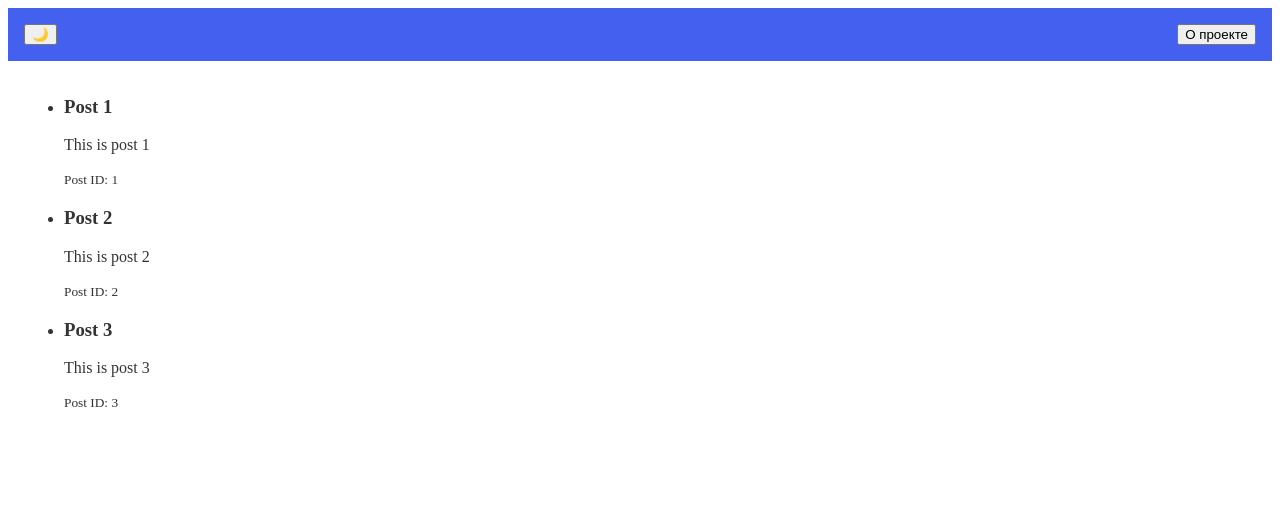
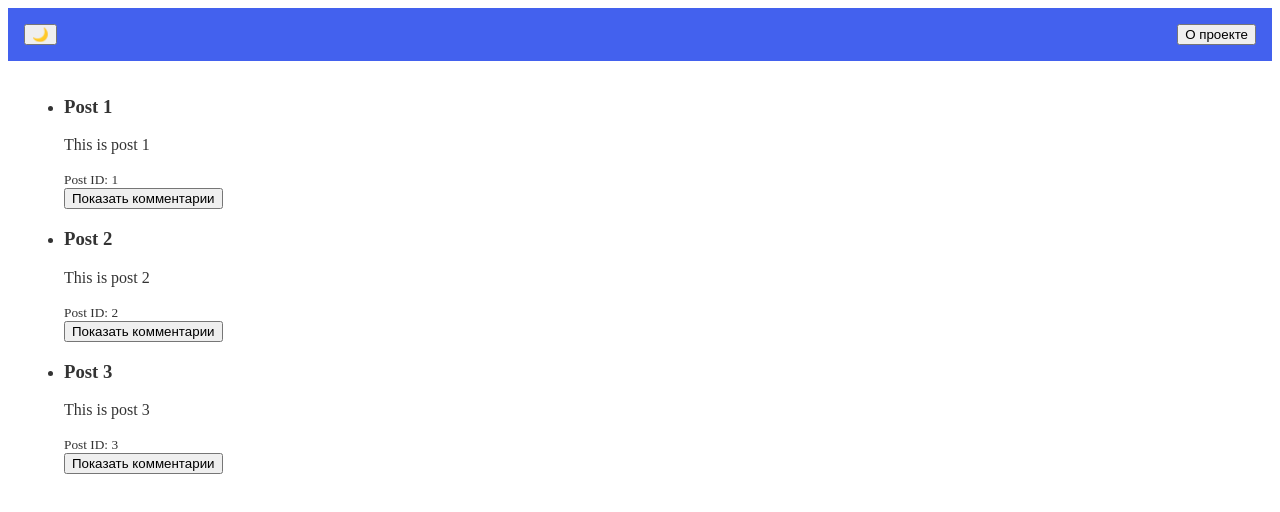
Before and after one commit to FlintAB/React-intensive, a React (Vite) app: page / in a window 1280 px wide. Shown: the top 512 px of the page. Built offline with nearby package versions, Linux system fonts and the light colour scheme.

Commit message:
add/CommentList

```diff
--- a/src/shared/layouts/MainLayout.tsx
+++ b/src/shared/layouts/MainLayout.tsx
@@ -1,6 +1,6 @@
 import type { FC, ReactNode } from "react"
-import { LayoutFooter } from "../../widgets/LayoutFooter/Footer"
-import { LayoutHeader } from "../../widgets/LayoutHeader/Header"
+import { LayoutFooter } from "../../widgets/LayoutFooter/ui/Footer"
+import { LayoutHeader } from "../../widgets/LayoutHeader/ui/Header"
 
 type MainLayoutProps = {
    children?: ReactNode;
--- /dev/null
+++ b/src/widgets/CommentList/ui/CommentList.module.css
@@ -0,0 +1,3 @@
+.content {
+   padding: 10px;
+}
--- /dev/null
+++ b/src/widgets/CommentList/ui/CommentList.tsx
@@ -0,0 +1,34 @@
+import { useState, useCallback, memo } from 'react';
+import { Button } from '../../../shared/ui/Button/Button';
+import styles from './CommentList.module.css';
+
+type Comment = {
+   id: string;
+   text: string;
+}
+
+export const CommentList = memo(({ comments }: { comments: Comment[] }) => {
+   const [expandedComments, setExpandedComments] = useState<Record<string, boolean>>({});
+
+   const toggleComment = useCallback((commentId: string) => {
+      setExpandedComments(prev => ({
+         ...prev,
+         [commentId]: !prev[commentId]
+      }));
+   }, []);
+
+   return (
+      <div>
+         {comments.map(comment => (
+         <div key={comment.id}>
+            <Button onClick={() => toggleComment(comment.id)}>
+               {expandedComments[comment.id] ? 'Скрыть комментарии' : 'Показать комментарии'}
+            </Button>
+            {expandedComments[comment.id] && (
+               <div className={styles.content}>{comment.text}</div>
+            )}
+         </div>
+         ))}
+      </div>
+   );
+});
--- a/src/widgets/LayoutHeader/Header.tsx
+++ b/src/widgets/LayoutHeader/ui/Header.tsx
@@ -1,7 +1,7 @@
 import { useReducer, type FC } from "react"
-import { ThemeSwitcher } from "../../features/ThemeSwitcher/ui/ThemeSwitcher"
-import { Modal } from "../../shared/ui/Modal/Modal";
-import { Button } from "../../shared/ui/Button/Button";
+import { ThemeSwitcher } from "../../../features/ThemeSwitcher/ui/ThemeSwitcher";
+import { Button } from "../../../shared/ui/Button/Button";
+import { Modal } from "../../../shared/ui/Modal/Modal";
 
 export const LayoutHeader: FC = () => {
    const [isModalOpen, toggleModal] = useReducer(state => !state, false);
--- a/src/widgets/PostList/PostList.tsx
+++ b/src/widgets/PostList/PostList.tsx
@@ -1,5 +1,6 @@
 import { PostCard } from "../../entities/post/ui/PostCard";
 import { withLoading } from "../../shared/lib/hoc/withLoading";
+import { CommentList } from "../CommentList/ui/CommentList";
 import { mockPosts } from "./model/MockPosts";
 
 
@@ -9,6 +10,10 @@ export const PostList = withLoading(function PostList() {
          {mockPosts.map((post) => (
          <li key={post.id}>
             <PostCard {...post}/>
+            <CommentList comments={[{
+               text: 'Пример комментария',
+               id: ""
+            }]}/>
          </li>
          ))}
       </ul>
```
Also changed, not shown: src/widgets/LayoutFooter/ui/Footer.tsx (renamed from src/widgets/LayoutFooter/Footer.tsx).
